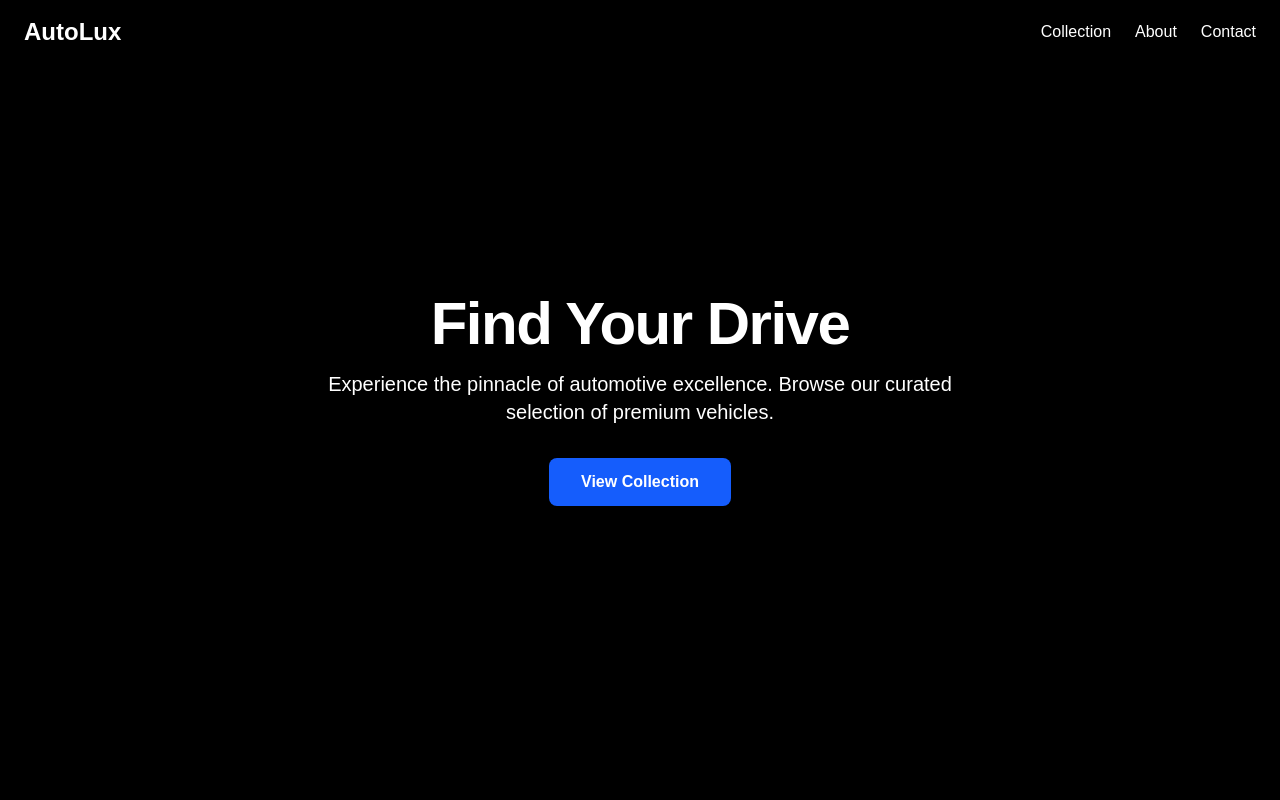
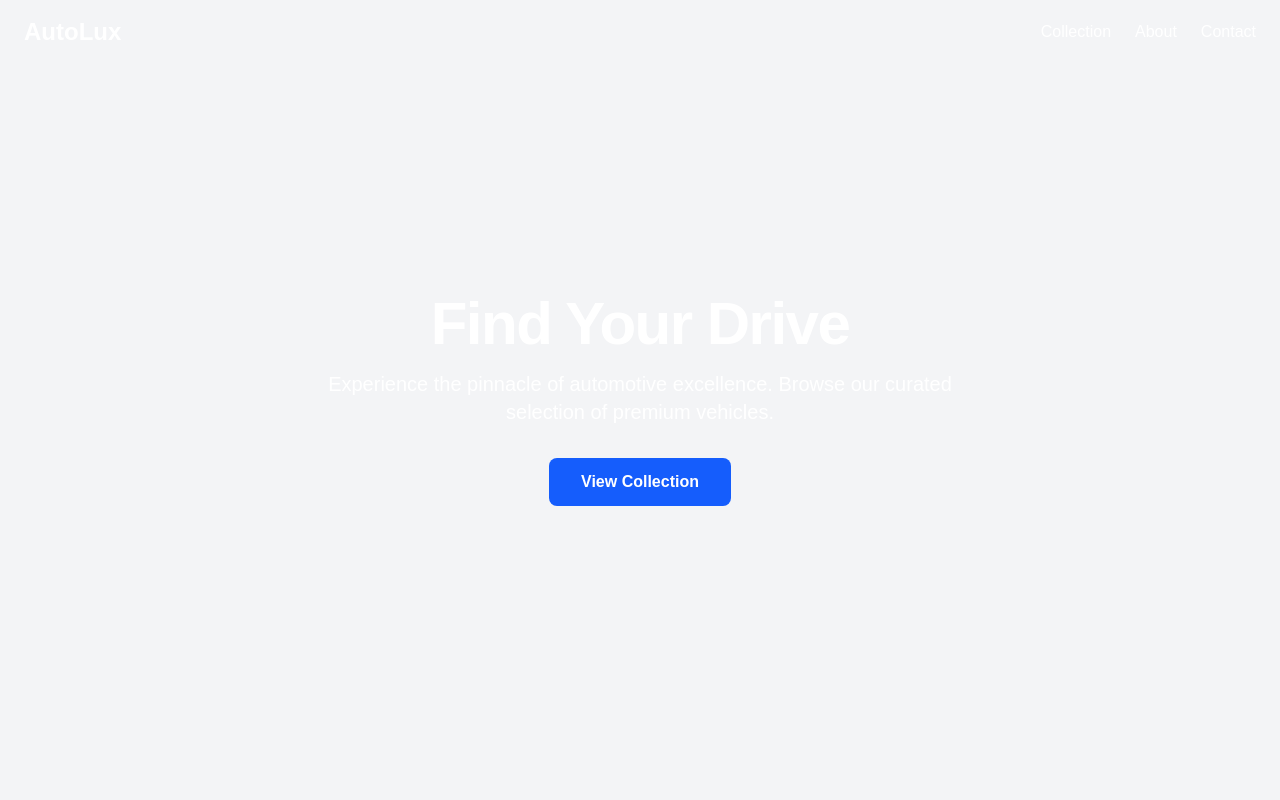
Before and after one commit to ict622/car-sales, a Next.js app: page / in a window 1280 px wide. Shown: the top 800 px of the page. Built offline with nearby package versions, Linux system fonts and the light colour scheme.

Commit message:
style: Remove black overlay from hero for debugging

```diff
--- a/app/page.tsx
+++ b/app/page.tsx
@@ -83,7 +83,7 @@
       <main>
         {/* Hero Section */}
         <section className="relative h-screen bg-hero-image bg-cover bg-center flex items-center justify-center text-white">
-          <div className="absolute inset-0 bg-black bg-opacity-60"></div>
+          <div className="absolute inset-0 bg-transparent"></div>
           <div className="relative z-10 text-center px-4">
             <h1 className="text-4xl sm:text-5xl md:text-6xl font-extrabold tracking-tight">
               Find Your Drive
```
